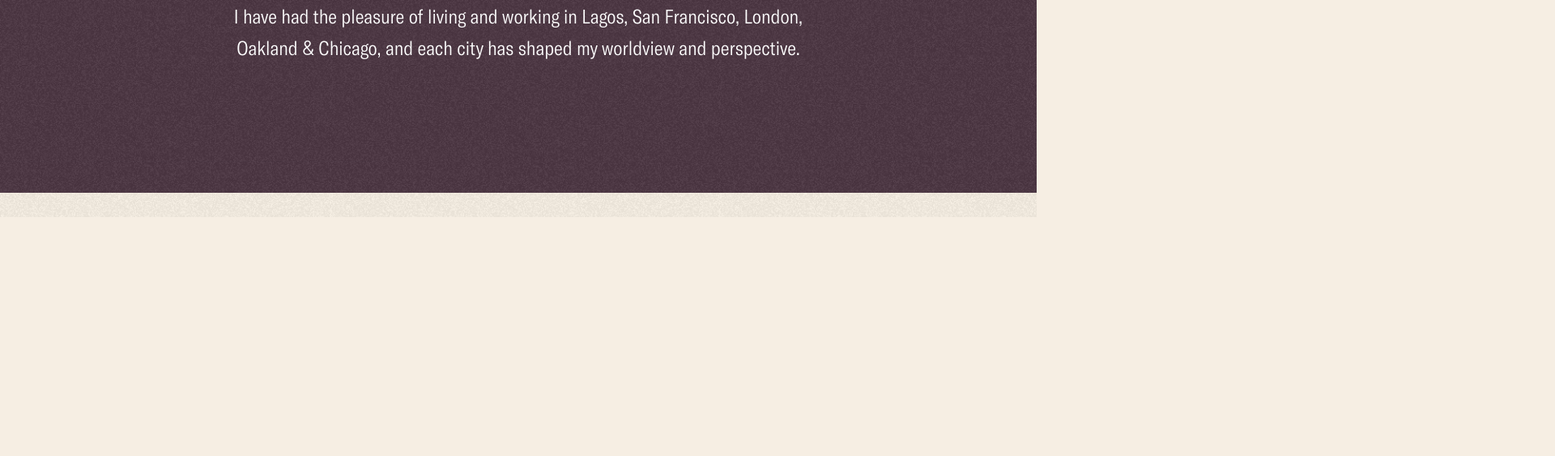
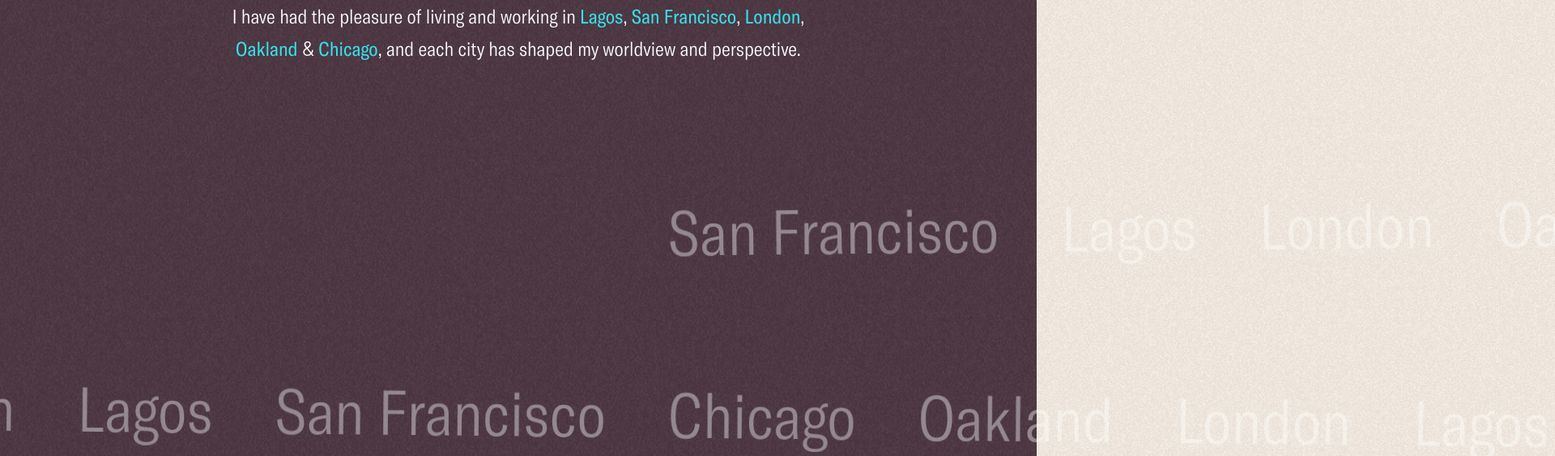
Before and after one commit to muyixs/muyiwa-website, a Nuxt app: page / in a window 1280 px wide. Shown: the part 2184-2747 px from the top of the page at 81% size, 1920 px wide, since content can reach past the window. Before the commit the page ends 2452 px from the top, so only its background shows below. Built offline with nearby package versions, Linux system fonts and the light colour scheme.

Commit message:
addc rows of cities

```diff
--- a/assets/scss/core/_base.scss
+++ b/assets/scss/core/_base.scss
@@ -21,6 +21,7 @@ body {
   background-color: $color-pastel-brown;
   background-image: url('@/assets/images/noise.png');
   background-repeat: repeat;
+  overflow-x: hidden;
 
   // @media screen and (min-width: 1920px) {
   //   font-size: 0.95vw;
--- a/assets/scss/utils/typography.scss
+++ b/assets/scss/utils/typography.scss
@@ -33,3 +33,8 @@ h1, h2, h3 {
 .u-font-medium {
 	font-weight: 500;
 }
+
+.u-font-highlighted {
+	color: $color-turquoise;
+	font-weight: 400;
+}
--- a/pages/index.vue
+++ b/pages/index.vue
@@ -5,11 +5,12 @@
         <h1 class="u-font-h1">HI, I’M OLUMUYIWA ADENAIKE</h1>
         <p class="u-font-regular">
           Welcome to my blog and personal site, a place to learn more about me
-          and the many things that pique my interest. I’m a Software engineer,
-          currently living in San Francisco, California, where I work as a
-          senior software engineer on Google search. I was born & raised in
-          Lagos, Nigeria, and I’m incredibly passionate about technology and the
-          many opportunities it creates.
+          and the many things that pique my interest. I’m a
+          <span class="u-font-highlighted">Software engineer</span>, currently
+          living in San Francisco, California, where I work as a senior software
+          engineer on <span class="u-font-highlighted">Google search</span>. I
+          was born & raised in Lagos, Nigeria, and I’m incredibly passionate
+          about technology and the many opportunities it creates.
         </p>
       </div>
       <div class="c-home__about-image">
@@ -46,10 +47,46 @@
     </section>
     <section class="c-home__cities">
       <p class="c-home__cities-subtext u-font-regular">
-        I have had the pleasure of living and working in Lagos, San Francisco,
-        London, Oakland & Chicago, and each city has shaped my worldview and
-        perspective.
+        I have had the pleasure of living and working in
+        <span class="u-font-highlighted">Lagos</span>,
+        <span class="u-font-highlighted">San Francisco</span>,
+        <span class="u-font-highlighted">London</span>,
+        <span class="u-font-highlighted">Oakland</span> &
+        <span class="u-font-highlighted">Chicago</span>, and each city has
+        shaped my worldview and perspective.
       </p>
+      <div class="c-home__cities-row">
+        <div class="c-home__cities-wrap">
+          <span>San Francisco</span>
+          <span>Lagos</span>
+          <span>London</span>
+          <span>Oakland</span>
+          <span>Chicago</span>
+        </div>
+        <div class="c-home__cities-wrap">
+          <span>San Francisco</span>
+          <span>Lagos</span>
+          <span>London</span>
+          <span>Oakland</span>
+          <span>Chicago</span>
+        </div>
+      </div>
+      <div class="c-home__cities-row">
+        <div ref="test" class="c-home__cities-wrap">
+          <span>Chicago</span>
+          <span>Oakland</span>
+          <span>London</span>
+          <span>Lagos</span>
+          <span>San Francisco</span>
+        </div>
+        <div class="c-home__cities-wrap">
+          <span>Chicago</span>
+          <span>Oakland</span>
+          <span>London</span>
+          <span>Lagos</span>
+          <span>San Francisco</span>
+        </div>
+      </div>
     </section>
   </div>
 </template>
@@ -61,8 +98,21 @@ export default {
   data() {
     return {}
   },
-  mounted() {},
-  methods: {},
+  mounted() {
+    this.$refs.test.addEventListener(
+      'animationend',
+      function () {
+        alert(1000)
+      },
+      false
+    )
+    setTimeout(() => {
+      // alert(0)
+    }, 10000)
+  },
+  methods: {
+    initCitiesScroll() {},
+  },
 }
 </script>
 
@@ -149,6 +199,8 @@ export default {
     left: calc(-50vw + 50%);
     background-color: $color-dark-plum;
     background-image: url('@/assets/images/noise.png');
+    background-repeat: repeat;
+    background-position: center;
     color: white;
     padding: 160px 0;
 
@@ -156,6 +208,49 @@ export default {
       text-align: center;
       width: 720px;
       margin: 0 auto;
+
+      .u-font-highlighted {
+        color: #37e1ec;
+      }
+    }
+
+    &-row {
+      --anim-play-state: running;
+      --switch: -1;
+      --rotation: rotate(calc(0.6deg * var(--switch)));
+      margin-top: 150px;
+      font-size: 6vw;
+      width: fit-content;
+      white-space: nowrap;
+      transform: var(--rotation);
+
+      &:last-of-type {
+        --switch: 1;
+      }
+
+      &:hover {
+        --anim-play-state: paused;
+      }
+
+      .c-home__cities-wrap {
+        display: inline-block;
+        animation: scrollText 10s linear;
+        animation-play-state: var(--anim-play-state);
+
+        @keyframes scrollText {
+          from {
+            transform: translateX(0%);
+          }
+          to {
+            transform: translateX(calc(-100% * var(--switch)));
+          }
+        }
+
+        > * {
+          margin-right: 6vw;
+          opacity: 0.4;
+        }
+      }
     }
   }
 }
```
